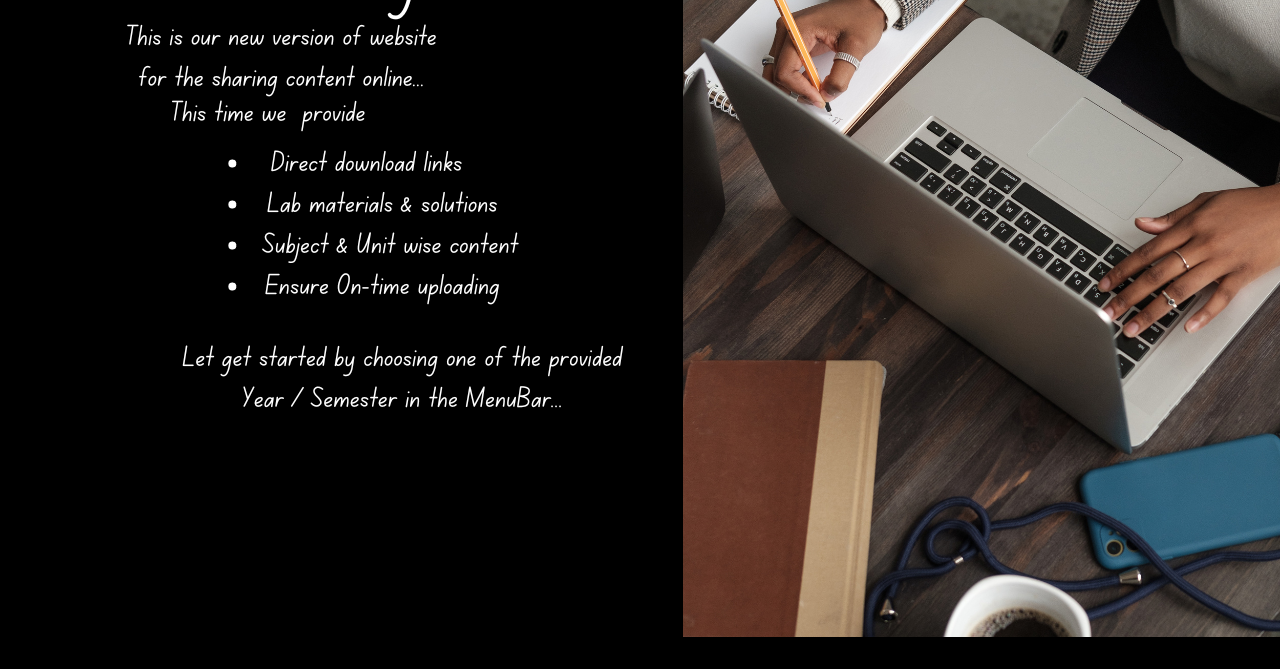
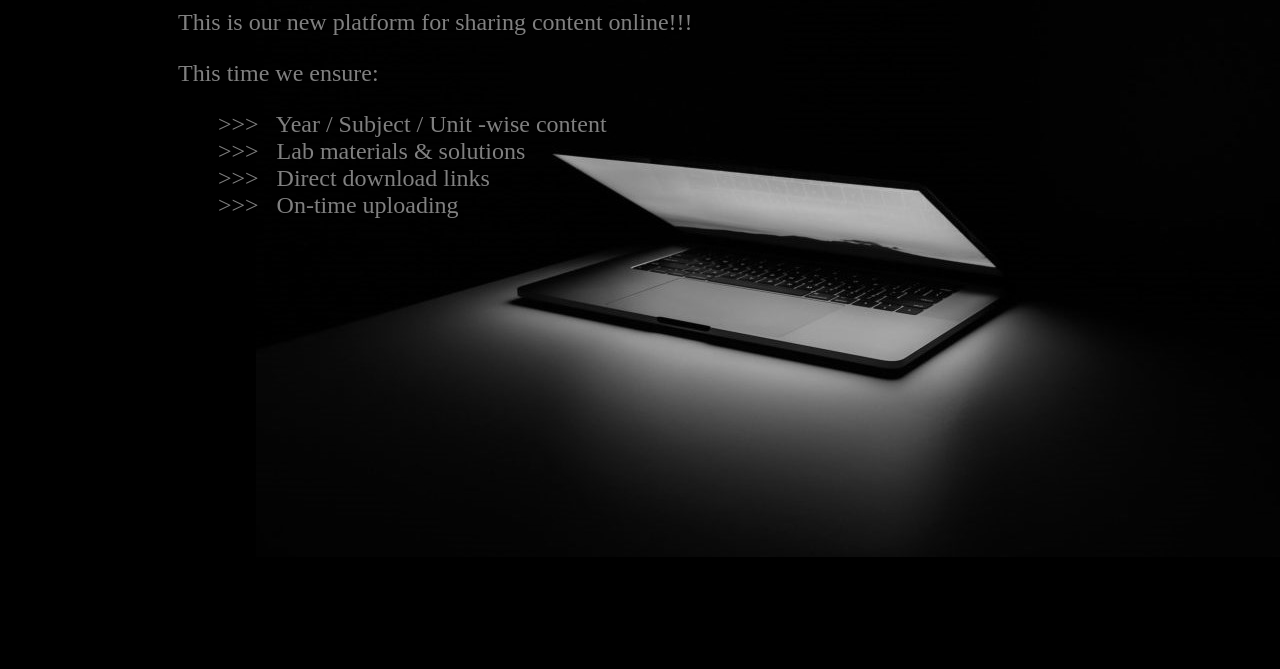
Before and after one commit to udaysaisrikar/rgukt_content_uss, a plain HTML site: page home.html in a window 1280 px wide. Shown: the part 131-800 px from the top of the page. Drawn offline with Linux system fonts and the light colour scheme.

Commit message:
day2: developed index page

```diff
--- a/home.html
+++ b/home.html
@@ -2,21 +2,22 @@
 <head>
     <link rel="stylesheet" href="index_style.css">
     <meta name="viewport" content="width=device-width, initial-scale=1.0" >
-    <style>
-        p
-        {
-            text-indent: 120px;
-            font-size: x-large;
-            color: gray;
-        }
-        body
-        {
-            background-image: url(assets/Welcome.png);
-            background-repeat: no-repeat;
-        }
-    </style>
 </head>
-<body>
+<body id="home_page">
+    <div class="text">
+        <h1>Welcome Amigos!!!</h1>
+        <p class="text">
+            This is our new platform for sharing content online!!!<br>
+        </p>
+        <p class="text">This time we ensure:</p>
+
+        <ul style="list-style-type:none">
+            <li class="text">>>> &nbsp; Year / Subject / Unit -wise content</li>
+            <li class="text">>>> &nbsp; Lab materials & solutions</li>
+            <li class="text">>>> &nbsp; Direct download links</li>
+            <li class="text">>>> &nbsp; On-time uploading</li>
+        </ul>
+    </div>
 
 </body>
 </html>
--- a/index_style.css
+++ b/index_style.css
@@ -16,6 +16,13 @@ font
     text-align: center;
 }
 
+#home_page
+{
+    background-image: url(assets/bg_2_1.jpg);
+    background-repeat: no-repeat;
+    background-position: right;
+}
+
 .sqr
 {
     padding: 100px;
@@ -31,3 +38,28 @@ font
     display: flex;
     justify-content: flex-end;
 }
+
+div.text
+{
+    padding-left: 50px;
+    padding-top: 50px;
+}
+
+p.text
+{
+    text-indent: 120px;
+    font-size: x-large;
+    color: gray;
+}
+
+ul
+{
+    text-indent: 120px;
+    font-size: x-large;
+    color: gray;
+}
+
+@media screen and (max-width: 600px)
+{
+
+}
--- a/sem_2_1/E_2_1_style.css
+++ b/sem_2_1/E_2_1_style.css
@@ -17,5 +17,5 @@ font
 
 .b_shadow
 {
-    box-shadow: 1px 1px 20px yellow;
+    box-shadow: 1px 1px 20px dodgerblue;
 }
```
Also changed, not shown: assets/bg_1.jpg (added), assets/bg_2.jpg (added), assets/bg_2_1.jpg (added).
